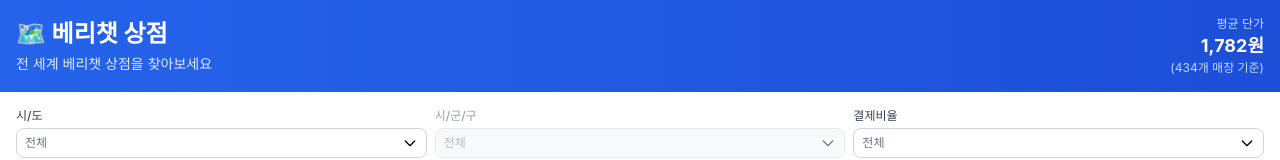
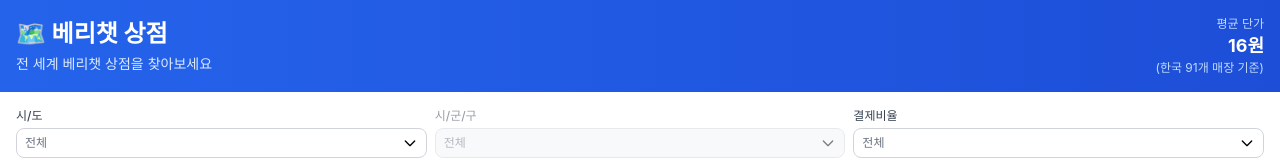
Before and after one commit to kwon0925/verymap, a Next.js app: page / in a window 1280 px wide. Shown: the top 160 px of the page. Built offline with nearby package versions, Linux system fonts and the light colour scheme.

Commit message:
feat: title click to home, average price for Korean shops only

```diff
--- a/app/page.tsx
+++ b/app/page.tsx
@@ -2,6 +2,7 @@
 
 import { useState, useEffect, useMemo } from 'react';
 import { useRouter } from 'next/navigation';
+import Link from 'next/link';
 import dosiData from '@/dosi.json';
 import CustomSelect from './components/CustomSelect';
 
@@ -169,11 +170,26 @@ export default function Home() {
     });
   }, [shops, selectedSido, selectedSigungu, selectedPaymentRatio]);
 
-  // 평균 단가 계산 (필터링된 상점 중 VERY 단가가 있는 상점만)
+  // 한국 매장인지 확인하는 함수
+  const isKoreanShop = (shop: Shop): boolean => {
+    const address = shop.address || '';
+    // dosi.json의 모든 시도 이름과 매칭 확인
+    for (const sidoData of dosiData.sido) {
+      if (matchesSido(address, sidoData.name)) {
+        return true;
+      }
+    }
+    return false;
+  };
+
+  // 평균 단가 계산 (한국 매장만 기준, 필터링된 상점 중 VERY 단가가 있는 상점만)
   const averagePrice = useMemo(() => {
+    // 한국 매장만 필터링
+    const koreanShops = filteredShops.filter(isKoreanShop);
+
     const pricesWithUnit: { value: number; unit: string }[] = [];
 
-    filteredShops.forEach(shop => {
+    koreanShops.forEach(shop => {
       const price = shop.veryPrice;
       if (!price || price === '-') return;
 
@@ -244,10 +260,10 @@ export default function Home() {
       <header className="bg-gradient-to-r from-blue-600 to-blue-700 text-white sticky top-0 z-10 shadow-lg">
         <div className="container mx-auto px-4 py-4">
           <div className="flex items-center justify-between">
-            <div>
+            <Link href="/" className="cursor-pointer hover:opacity-80 transition-opacity">
               <h1 className="text-2xl font-bold">🗺️ 베리챗 상점</h1>
               <p className="text-blue-100 text-sm mt-1">전 세계 베리챗 상점을 찾아보세요</p>
-            </div>
+            </Link>
             {averagePrice && (
               <div className="text-right">
                 <div className="text-xs text-blue-200">평균 단가</div>
@@ -255,7 +271,7 @@ export default function Home() {
                   {averagePrice.value.toLocaleString()}{averagePrice.unit}
                 </div>
                 <div className="text-xs text-blue-200">
-                  ({averagePrice.count}개 매장 기준)
+                  (한국 {averagePrice.count}개 매장 기준)
                 </div>
               </div>
             )}
```
